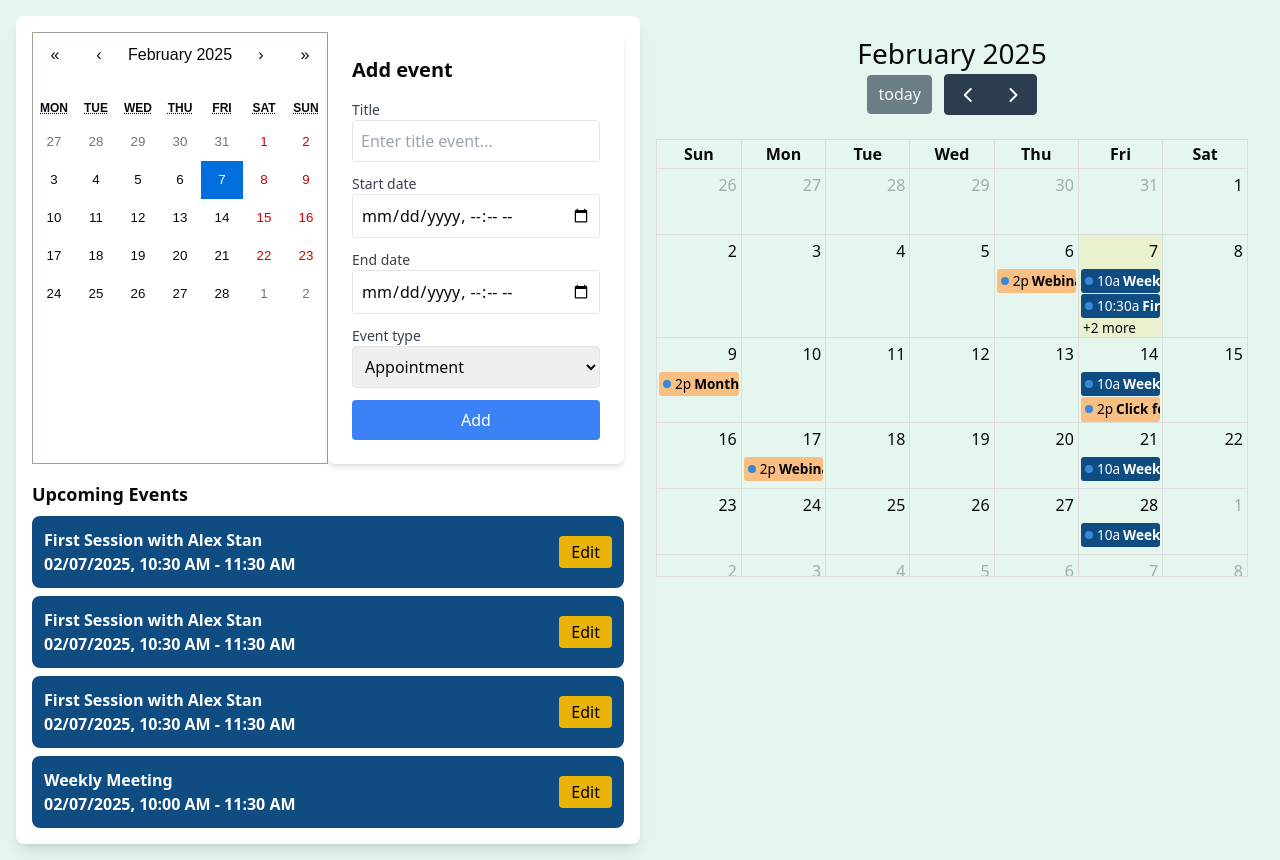
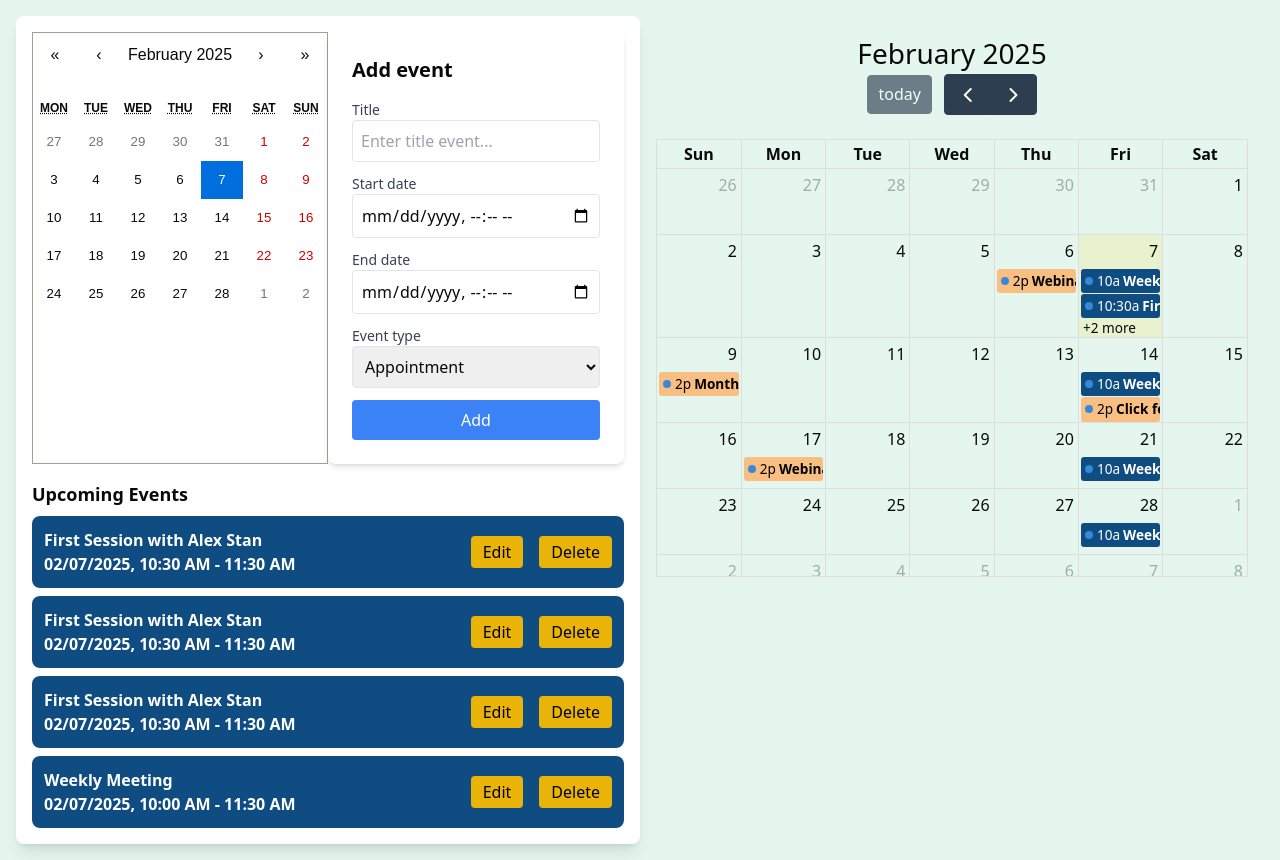
Before and after one commit to quoc127/calender-gg, a React (Vite) app in the folder demo/: page / in a window 1280 px wide. Built offline with nearby package versions, Linux system fonts and the light colour scheme.

Commit message:
delete event

```diff
--- a/demo/src/components/EventList.jsx
+++ b/demo/src/components/EventList.jsx
@@ -1,4 +1,4 @@
-export const EvenList = ({ dailyEvents, onEditEvent }) => {
+export const EvenList = ({ dailyEvents, onEditEvent, onDeleteEvent  }) => {
   return (
     <>
       <h3 className="text-lg font-semibold mt-4">Upcoming Events</h3>
@@ -38,6 +38,13 @@ export const EvenList = ({ dailyEvents, onEditEvent }) => {
                 >
                   Edit
                 </button>
+
+                <button
+                  onClick={() => onDeleteEvent(event.start)}
+                  className="bg-yellow-500 text-black px-3 py-1 rounded"
+                >
+                  Delete
+                </button>
               </div>
             </div>
           ))
--- a/demo/src/pages/main.jsx
+++ b/demo/src/pages/main.jsx
@@ -161,6 +161,19 @@ const CalendarApp = () => {
     setEditingEvent(null);
   };
 
+  const deleteEvent = (start) => {
+    const isConfirmed = window.confirm(
+      "Are you sure you want to delete this event?"
+    );
+    if (!isConfirmed) return;
+
+    const updatedEvents = events.filter(
+      (event) => event.start.getTime() !== start.getTime()
+    );
+    setEvents(updatedEvents);
+    localStorage.setItem("events", JSON.stringify(updatedEvents));
+  };
+
   return (
     <div className="grid grid-cols-1 md:grid-cols-2 p-4 bg-[#E4F6ED] min-h-screen">
       <div className="">
@@ -177,7 +190,11 @@ const CalendarApp = () => {
             />
           </div>
 
-          <EvenList dailyEvents={dailyEvents} onEditEvent={setEditingEvent} />
+          <EvenList
+            dailyEvents={dailyEvents}
+            onEditEvent={setEditingEvent}
+            onDeleteEvent={deleteEvent}
+          />
         </div>
       </div>
 
```
